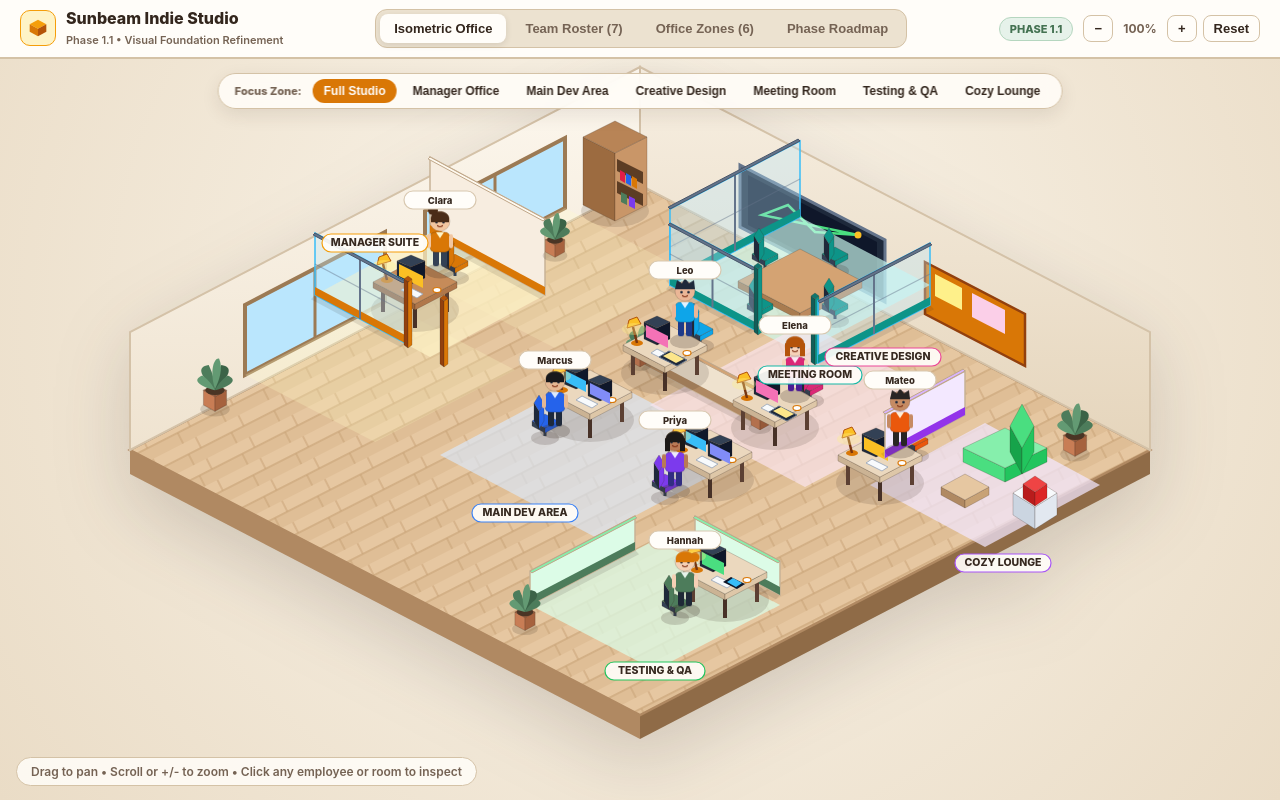
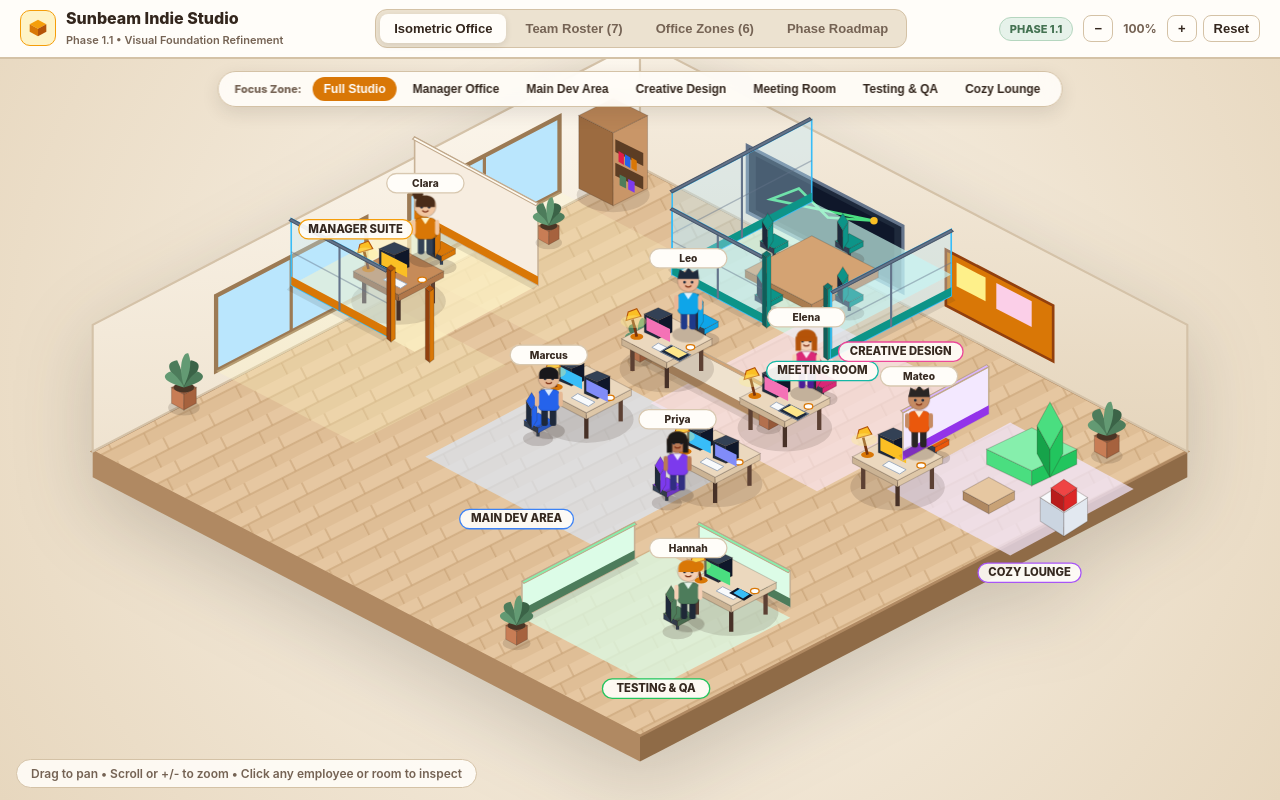
Before and after one commit to Izzy1992/cozy-ai-studio, a plain HTML site: page index.html in a window 1280 px wide. Drawn offline with Linux system fonts and the light colour scheme.

Commit message:
Update office.css

```diff
--- a/css/office.css
+++ b/css/office.css
@@ -4,7 +4,7 @@
   flex: 1;
   width: 100%;
   height: 100%;
-  background: radial-gradient(circle at 50% 35%, #fbf6ec 0%, #eadcc6 100%);
+  background: radial-gradient(circle at 50% 42%, #fcf7ee 0%, #e7d7be 100%);
   overflow: hidden;
   cursor: grab;
   user-select: none;
@@ -18,8 +18,8 @@
   position: absolute;
   top: 50%;
   left: 50%;
-  width: 1260px;
-  height: 820px;
+  width: 1360px;
+  height: 880px;
   transform-origin: center center;
   transition: transform 0.18s ease-out;
 }
@@ -32,17 +32,17 @@
   width: 100%;
   height: 100%;
   display: block;
-  filter: drop-shadow(0 24px 36px rgba(54, 41, 32, 0.18));
+  filter: drop-shadow(0 24px 38px rgba(51, 38, 29, 0.2));
 }
 
 /* Interactive SVG Entities */
 .interactive-agent {
   cursor: pointer;
-  transition: transform 0.2s ease, filter 0.2s ease;
+  transition: filter 0.2s ease;
 }
 
 .interactive-agent:hover {
-  filter: drop-shadow(0 6px 12px rgba(217, 119, 6, 0.55));
+  filter: drop-shadow(0 6px 12px rgba(217, 119, 6, 0.6));
 }
 
 .interactive-agent.highlighted .selection-ring {
@@ -57,7 +57,7 @@
 
 @keyframes pulseRing {
   0%, 100% { stroke-opacity: 0.95; stroke-width: 3; }
-  50% { stroke-opacity: 0.35; stroke-width: 5; }
+  50% { stroke-opacity: 0.35; stroke-width: 5.5; }
 }
 
 .zone-hotspot {
@@ -69,7 +69,7 @@
   opacity: 0.92;
 }
 
-/* Subtle Ambient Idle Breathing (Phase 1 Visual Life) */
+/* Subtle Ambient Idle Breathing (Phase 1 Visual Life Only) */
 .agent-body-bob {
   animation: gentleBob 2.8s infinite ease-in-out;
 }
@@ -82,10 +82,10 @@
 /* Floating Zone Quick-Jump Bar */
 .zone-jumper {
   position: absolute;
-  top: 14px;
+  top: 12px;
   left: 50%;
   transform: translateX(-50%);
-  background: rgba(255, 253, 249, 0.88);
+  background: rgba(255, 253, 249, 0.9);
   backdrop-filter: blur(10px);
   -webkit-backdrop-filter: blur(10px);
   border: 1.5px solid var(--border-wood);
@@ -94,7 +94,7 @@
   display: flex;
   align-items: center;
   gap: 5px;
-  box-shadow: 0 6px 18px rgba(54, 41, 32, 0.1);
+  box-shadow: 0 6px 18px rgba(51, 38, 29, 0.12);
   z-index: 15;
   max-width: 94vw;
   overflow-x: auto;
@@ -132,9 +132,9 @@
 
 .canvas-hint {
   position: absolute;
-  bottom: 14px;
+  bottom: 12px;
   left: 16px;
-  background: rgba(255, 253, 249, 0.86);
+  background: rgba(255, 253, 249, 0.88);
   border: 1px solid var(--border-wood);
   border-radius: 999px;
   padding: 6px 14px;
@@ -147,10 +147,10 @@
 /* Slide-Out Inspector Drawer */
 .inspector-drawer {
   position: absolute;
-  top: 14px;
+  top: 12px;
   right: 14px;
-  bottom: 14px;
-  width: 340px;
+  bottom: 12px;
+  width: 345px;
   max-width: calc(100vw - 28px);
   background: var(--bg-warm-panel);
   border: 2px solid var(--border-wood);
```
